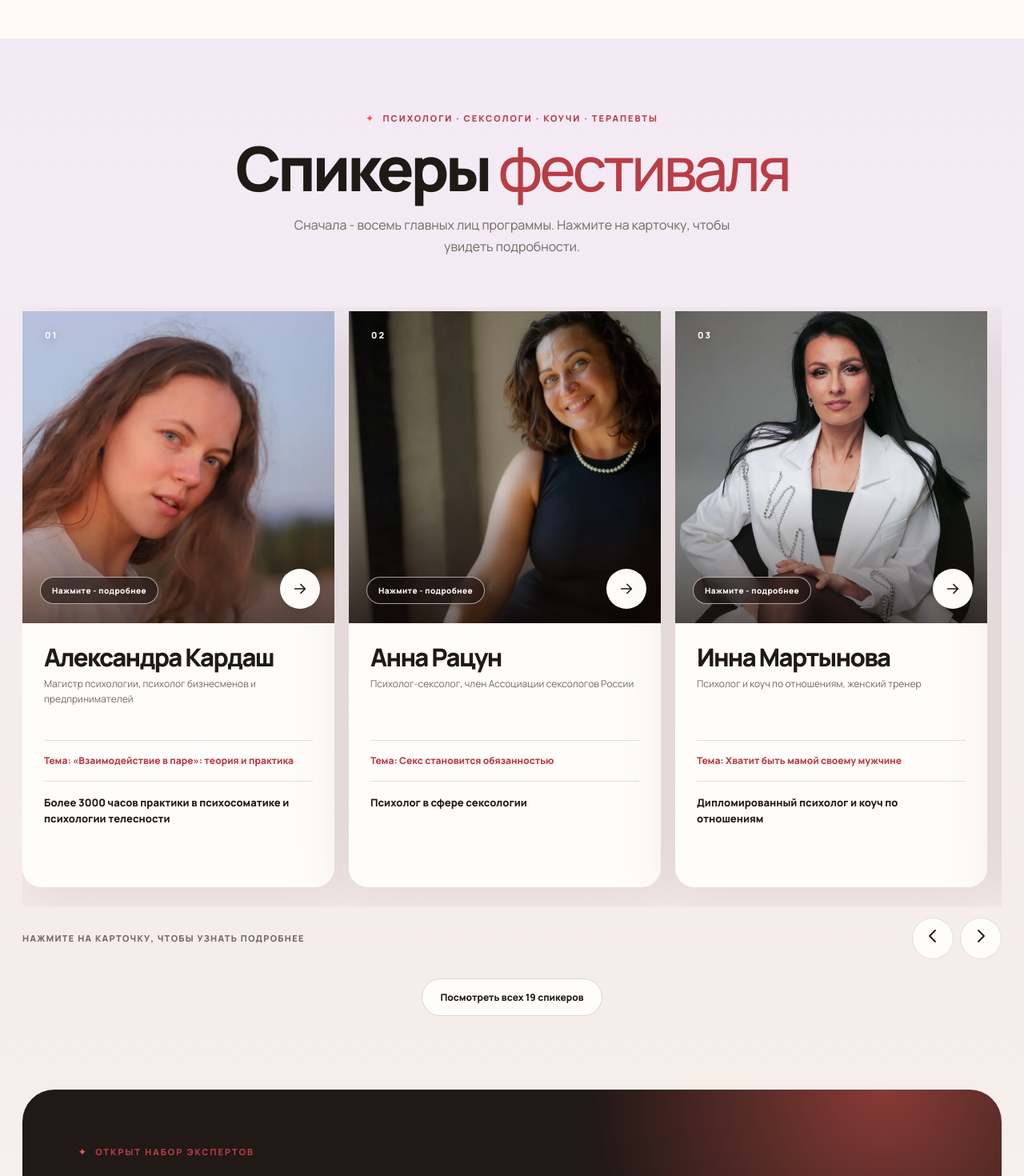
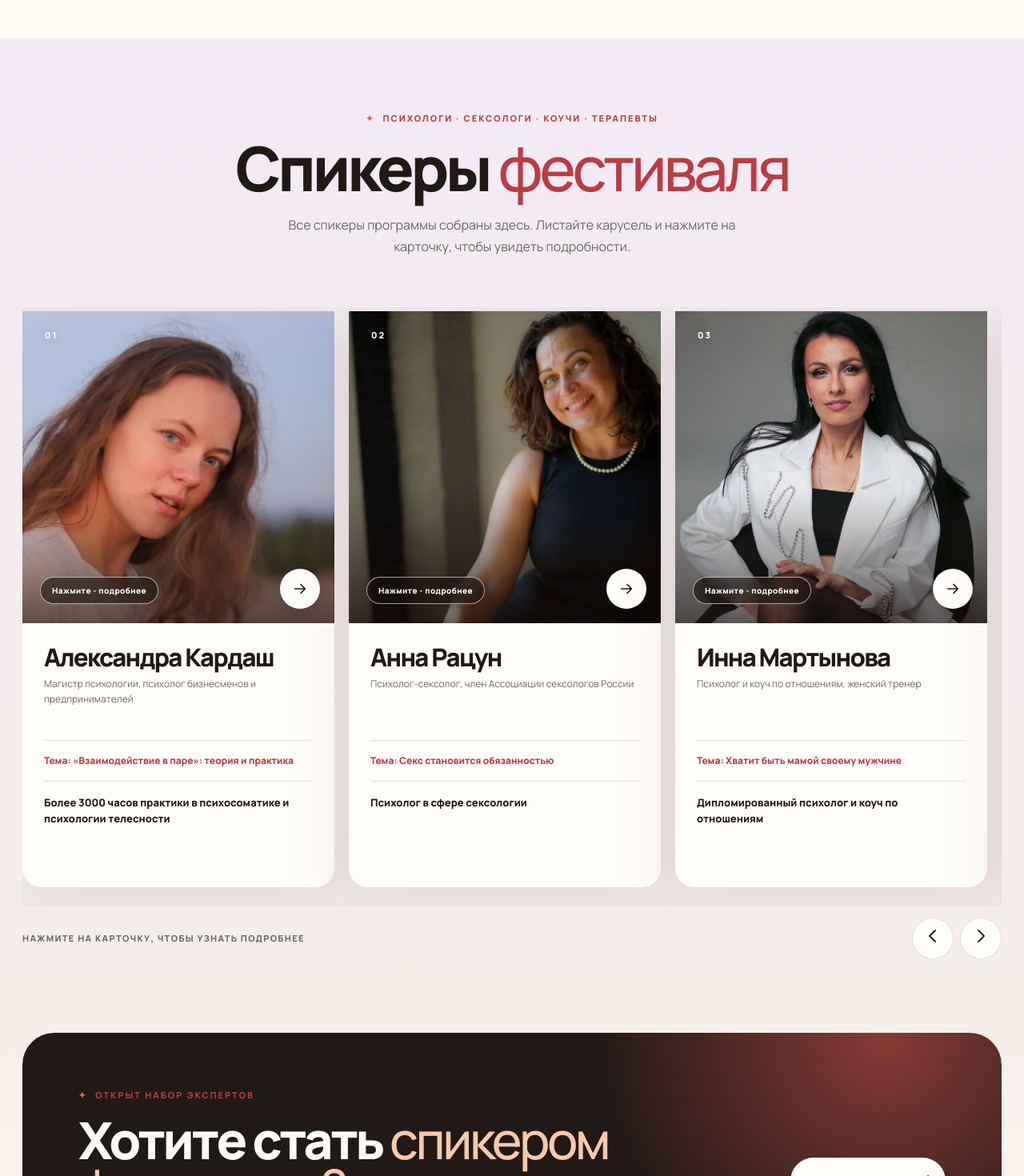
Before and after one commit to aopetrukhin-maker/menwoman-site, a Next.js app: page / in a window 1280 px wide. Shown: the part 5020-6490 px from the top of the page at 80% size. Built offline with nearby package versions, Linux system fonts and the light colour scheme.

Commit message:
Вернуть всех спикеров в карусель

```diff
--- a/app/page.tsx
+++ b/app/page.tsx
@@ -903,14 +903,10 @@ function SpeakersSection({
   trackRef,
   onSelect,
   onScroll,
-  showAll,
-  onToggleAll,
 }: {
   trackRef: { current: HTMLDivElement | null };
   onSelect: (speaker: Speaker) => void;
   onScroll: (direction: -1 | 1) => void;
-  showAll: boolean;
-  onToggleAll: () => void;
 }) {
   return (
     <>
@@ -919,10 +915,10 @@ function SpeakersSection({
           <div className="section-heading center-heading">
             <p className="section-label">Психологи · сексологи · коучи · терапевты</p>
             <h2>Спикеры <span>фестиваля</span></h2>
-            <p>Сначала - восемь главных лиц программы. Нажмите на карточку, чтобы увидеть подробности.</p>
+            <p>Все спикеры программы собраны здесь. Листайте карусель и нажмите на карточку, чтобы увидеть подробности.</p>
           </div>
           <div className="speakers-track" ref={trackRef}>
-            {(showAll ? speakers : speakers.slice(0, 8)).map((speaker, index) => (
+            {speakers.map((speaker, index) => (
               <button className="speaker-card" key={speaker.name} onClick={() => onSelect(speaker)}>
                 <div className={`speaker-visual ${speaker.tone}${speaker.image ? " has-photo" : ""}`}>
                   {speaker.image && <img src={speaker.image} alt={speaker.name} loading="lazy" style={{ objectPosition: speaker.imagePosition }} />}
@@ -947,7 +943,6 @@ function SpeakersSection({
               <button type="button" onClick={() => onScroll(1)} aria-label="Следующие спикеры"><ChevronIcon direction="right" /></button>
             </div>
           </div>
-          <button className="speakers-toggle" type="button" onClick={onToggleAll}>{showAll ? "Показать главных спикеров" : `Посмотреть всех ${speakers.length} спикеров`}</button>
         </div>
       </section>
       <section className="section cta-section">
@@ -962,7 +957,6 @@ function SpeakersSection({
 
 export default function Home() {
   const [selectedSpeaker, setSelectedSpeaker] = useState<Speaker | null>(null);
-  const [showAllSpeakers, setShowAllSpeakers] = useState(false);
   const [cookieVisible, setCookieVisible] = useState(false);
   const [connectionStep, setConnectionStep] = useState(0);
   const [connectionStatus, setConnectionStatus] = useState<ConnectionStatus | null>(null);
@@ -1321,8 +1315,6 @@ export default function Home() {
         trackRef={speakersRef}
         onSelect={setSelectedSpeaker}
         onScroll={(direction) => scrollSlider(speakersRef.current, direction)}
-        showAll={showAllSpeakers}
-        onToggleAll={() => setShowAllSpeakers((current) => !current)}
       />
 
       <BonusSection />
```
